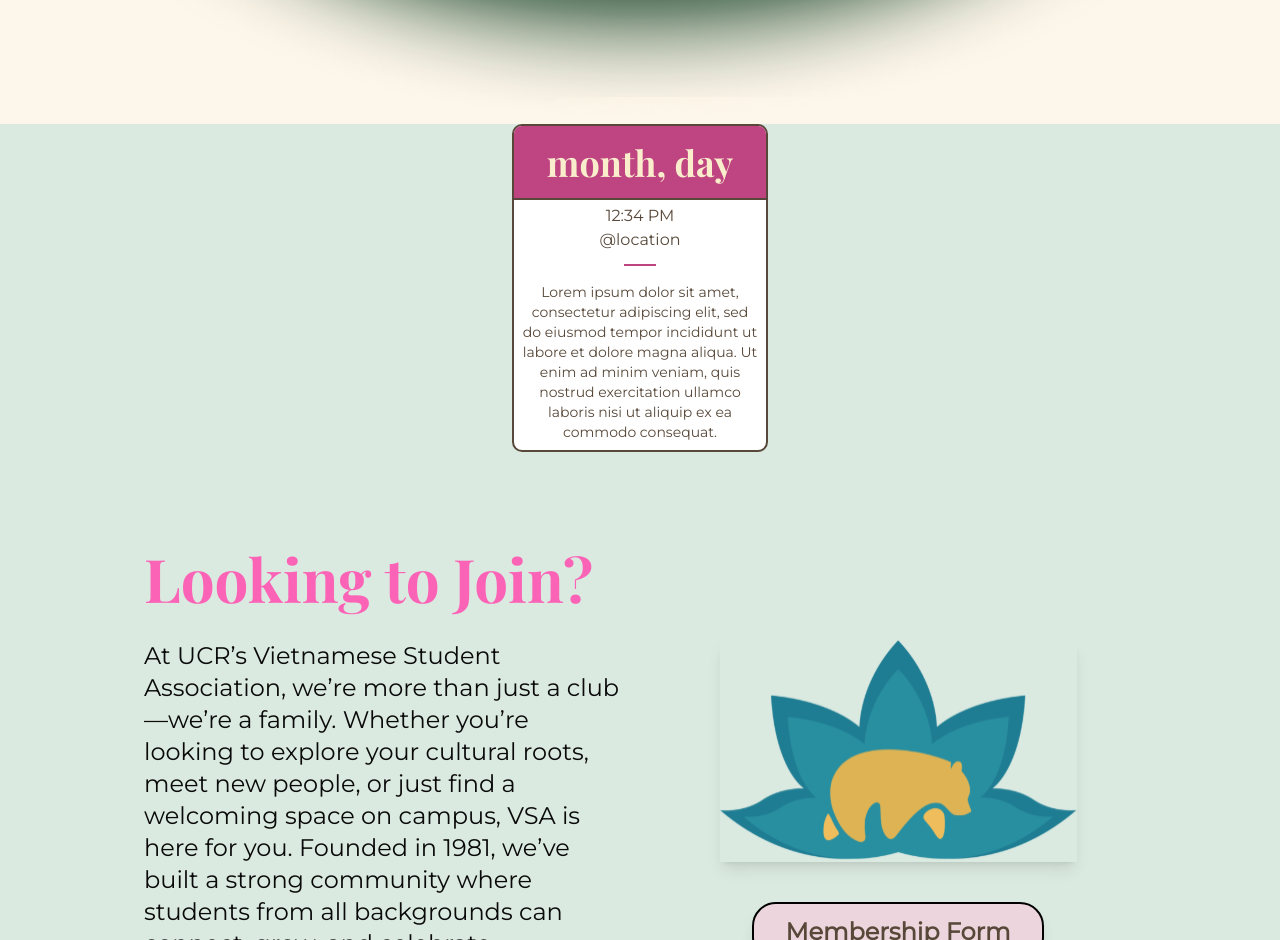
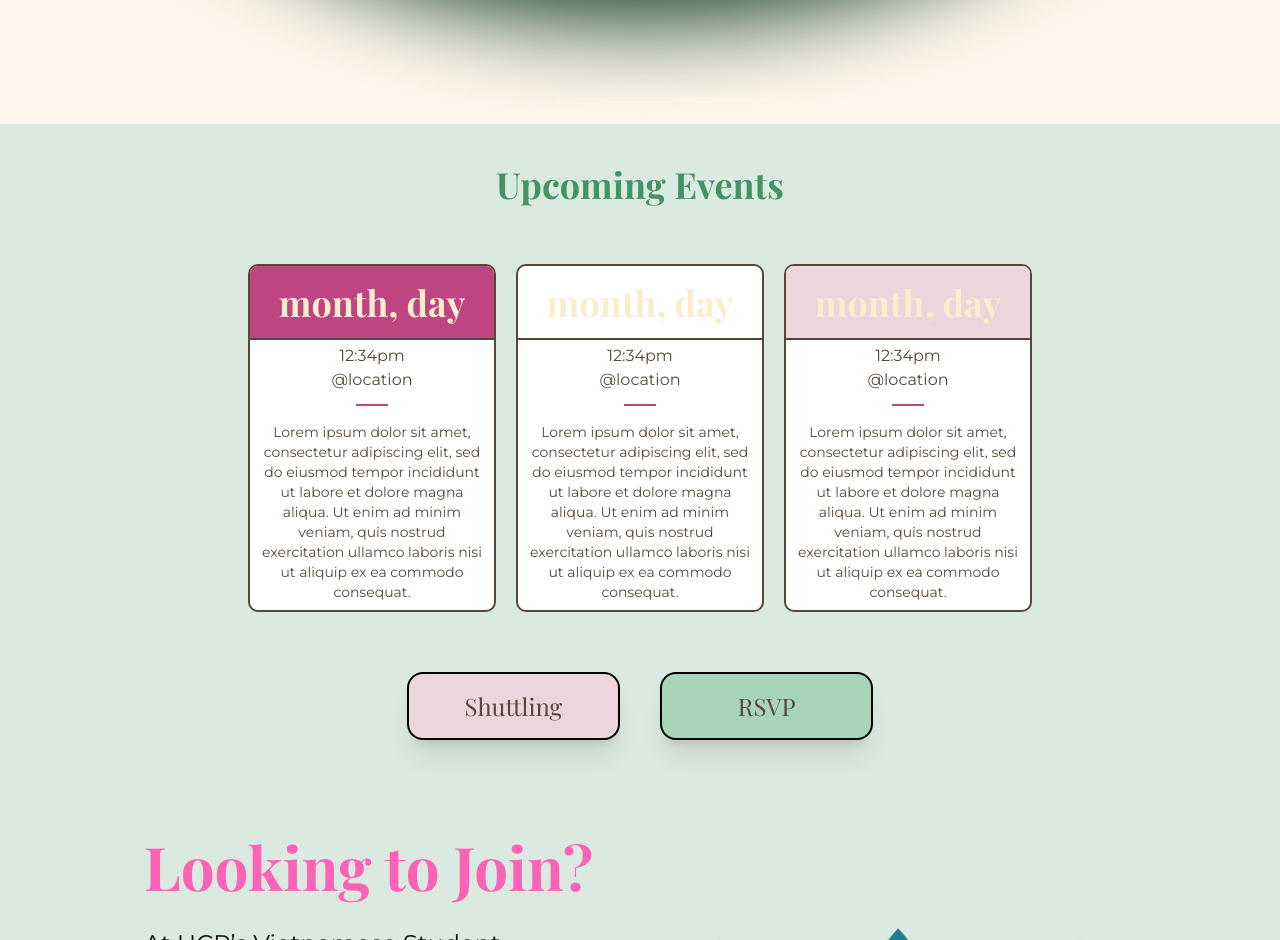
Before and after one commit to acm-ucr/vsa-website, a Next.js app: page / in a window 1280 px wide. Shown: the part 900-1840 px from the top of the page. Built offline with nearby package versions, Linux system fonts and the light colour scheme.

Commit message:
implemented upcoming events mapping

```diff
--- a/src/app/page.tsx
+++ b/src/app/page.tsx
@@ -2,18 +2,12 @@
 import JoinUS from "@/components/home/JoinUs";
 import FindUs from "@/components/home/FindUs";
 import Landing from "@/components/home/Landing";
-import UpcomingEvents from "@/components/home/UpcomingEvents";
+import UpcomingEventsSection from "@/components/home/UpcomingEventsSection";
 const Home = () => {
   return (
     <div className="flex h-full w-screen flex-col items-center justify-center">
       <Landing />
-      <UpcomingEvents
-        date="month, day"
-        time="12:34 PM"
-        loc="@location"
-        text="Lorem ipsum dolor sit amet, consectetur adipiscing elit, sed do eiusmod tempor incididunt ut labore et dolore magna aliqua. Ut enim ad minim veniam, quis nostrud exercitation ullamco laboris nisi ut aliquip ex ea commodo consequat."
-        color="vsa-pink-300"
-      />
+      <UpcomingEventsSection />
       <JoinUS />
       <FindUs />
     </div>
--- /dev/null
+++ b/src/components/home/UpcomingEventsSection.tsx
@@ -0,0 +1,44 @@
+"use client";
+import Link from "next/link";
+import UpcomingEvents from "@/components/home/UpcomingEvents";
+import { HomeUpcomingEventsInfo } from "@/data/HomeUpcomingEvents/UpcomingEventsData";
+
+const UpcomingEventsSection = () => {
+  return (
+    <div>
+      <div className="text-vsa-green-300 flex items-center justify-center p-10 text-4xl font-bold">
+        Upcoming Events
+      </div>
+      <div className="flex items-center justify-center gap-5 p-5">
+        {HomeUpcomingEventsInfo.map(
+          ({ date, time, loc, text, color }, index) => (
+            <UpcomingEvents
+              key={index}
+              date={date}
+              time={time}
+              loc={loc}
+              text={text}
+              color={color}
+            />
+          ),
+        )}
+      </div>
+      <div className="flex flex-row justify-center gap-10 pt-10">
+        <Link
+          className="bg-vsa-pink-100 text-vsa-brown flex w-1/6 items-center justify-center rounded-2xl border-2 border-black p-4 text-2xl shadow-xl"
+          href="#"
+        >
+          Shuttling
+        </Link>
+        <Link
+          className="bg-vsa-green-200 text-vsa-brown flex w-1/6 items-center justify-center rounded-2xl border-2 border-black p-4 text-2xl shadow-xl"
+          href="#"
+        >
+          RSVP
+        </Link>
+      </div>
+    </div>
+  );
+};
+
+export default UpcomingEventsSection;
--- /dev/null
+++ b/src/data/HomeUpcomingEvents/UpcomingEventsData.ts
@@ -0,0 +1,23 @@
+export const HomeUpcomingEventsInfo = [
+  {
+    date: "month, day",
+    time: "12:34pm",
+    loc: "@location",
+    text: "Lorem ipsum dolor sit amet, consectetur adipiscing elit, sed do eiusmod tempor incididunt ut labore et dolore magna aliqua. Ut enim ad minim veniam, quis nostrud exercitation ullamco laboris nisi ut aliquip ex ea commodo consequat.",
+    color: "vsa-pink-300",
+  },
+  {
+    date: "month, day",
+    time: "12:34pm",
+    loc: "@location",
+    text: "Lorem ipsum dolor sit amet, consectetur adipiscing elit, sed do eiusmod tempor incididunt ut labore et dolore magna aliqua. Ut enim ad minim veniam, quis nostrud exercitation ullamco laboris nisi ut aliquip ex ea commodo consequat.",
+    color: "vsa-pink-200",
+  },
+  {
+    date: "month, day",
+    time: "12:34pm",
+    loc: "@location",
+    text: "Lorem ipsum dolor sit amet, consectetur adipiscing elit, sed do eiusmod tempor incididunt ut labore et dolore magna aliqua. Ut enim ad minim veniam, quis nostrud exercitation ullamco laboris nisi ut aliquip ex ea commodo consequat.",
+    color: "vsa-pink-100",
+  },
+];
```
